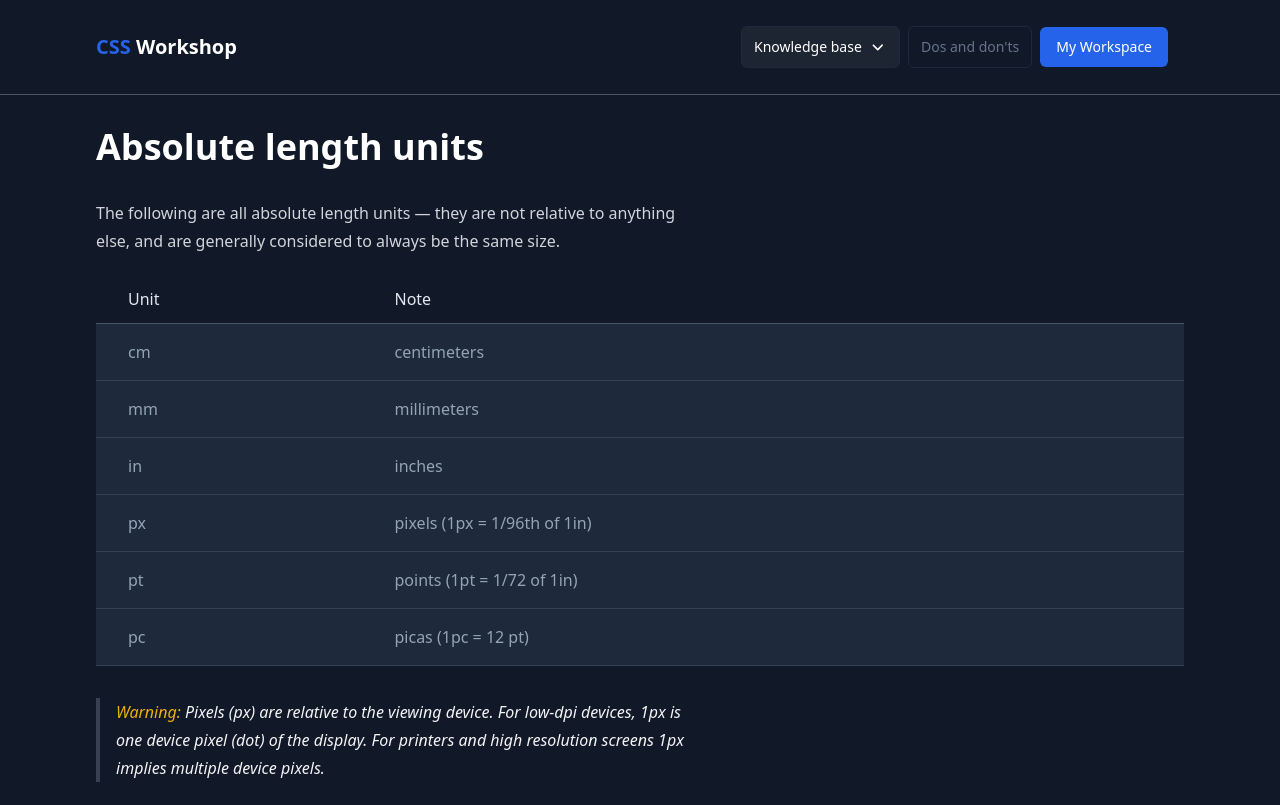
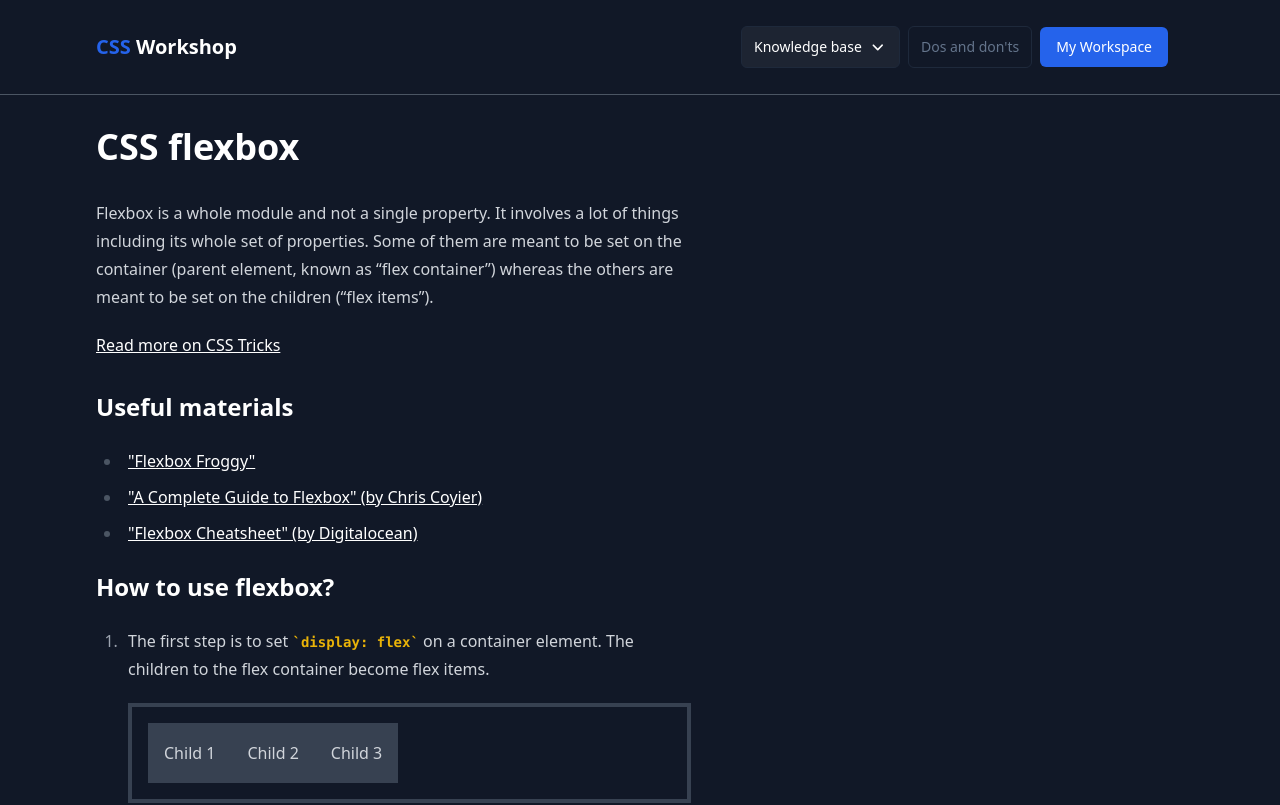
Before and after one commit to KPShiro/ng-css-workshop, an Angular app: page /cases/layout-flexbox in a window 1280 px wide. Shown: the top 805 px of the page. Built offline with nearby package versions, Linux system fonts and the light colour scheme.

Commit message:
Add Flexbox page

```diff
--- a/src/app/app-routing.module.ts
+++ b/src/app/app-routing.module.ts
@@ -3,6 +3,7 @@
 import {
     WorkspaceComponent,
     CssUnitsPageComponent,
+    LayoutFlexboxPageComponent,
 } from '@app/core/containers';
 
 const routes: Routes = [
@@ -20,8 +21,7 @@
             },
             {
                 path: 'layout-flexbox',
-                // TODO: Add a proper component
-                component: CssUnitsPageComponent,
+                component: LayoutFlexboxPageComponent,
             },
             {
                 path: 'layout-grid',
--- a/src/app/core/containers/index.ts
+++ b/src/app/core/containers/index.ts
@@ -1,2 +1,3 @@
 export * from './workspace/workspace.component';
 export * from './css-units/css-units.component';
+export * from './layout-flexbox/layout-flexbox.component';
--- /dev/null
+++ b/src/app/core/containers/layout-flexbox/layout-flexbox.component.html
@@ -0,0 +1,63 @@
+<section class="space-y-8">
+    <article class="prose dark:prose-invert">
+        <h1>CSS flexbox</h1>
+        <p>
+            Flexbox is a whole module and not a single property. It involves a lot of things including its whole set
+            of properties. Some of them are meant to be set on the container (parent element, known as “flex
+            container”) whereas the others are meant to be set on the children (“flex items”).
+        </p>
+        <a href="https://css-tricks.com/snippets/css/a-guide-to-flexbox/" target="_blank">
+            Read more on CSS Tricks
+        </a>
+    </article>
+    <article class="prose dark:prose-invert">
+        <h2>Useful materials</h2>
+        <ul>
+            <li>
+                <a href="https://flexboxfroggy.com/" target="_blank">
+                    "Flexbox Froggy"
+                </a>
+            </li>
+            <li>
+                <a href="https://css-tricks.com/snippets/css/a-guide-to-flexbox/" target="_blank">
+                    "A Complete Guide to Flexbox" (by Chris Coyier)
+                </a>
+            </li>
+            <li>
+                <a
+                    href="https://www.digitalocean.com/community/cheatsheets/css-flexbox?utm_medium=content_acq&utm_source=css-tricks&utm_campaign=&utm_content=awareness_bestsellers">
+                    "Flexbox Cheatsheet" (by Digitalocean)
+                </a>
+            </li>
+        </ul>
+    </article>
+</section>
+
+<section class="mt-6 space-y-8">
+    <article class="prose dark:prose-invert">
+        <h2>How to use flexbox?</h2>
+        <ol>
+            <li>
+                <p>
+                    The first step is to set <code class="text-yellow-500">display: flex</code> on a container element.
+                    The children to the flex container become flex items.
+                </p>
+                <div class="example-1">
+                    <div class="step-1">
+                        <div class="flex border-4 border-gray-700 p-4">
+                            <div class="bg-gray-700 p-4">
+                                Child 1
+                            </div>
+                            <div class="bg-gray-700 p-4">
+                                Child 2
+                            </div>
+                            <div class="bg-gray-700 p-4">
+                                Child 3
+                            </div>
+                        </div>
+                    </div>
+                </div>
+            </li>
+        </ol>
+    </article>
+</section>
```
Also changed, not shown: src/app/core/containers/layout-flexbox/layout-flexbox.component.ts (added, +7 -0 lines), src/app/core/core.module.ts (+9 -2 lines), src/app/core/containers/layout-flexbox/layout-flexbox.component.scss (added), src/assets/images/flexbox-001.svg (added).
